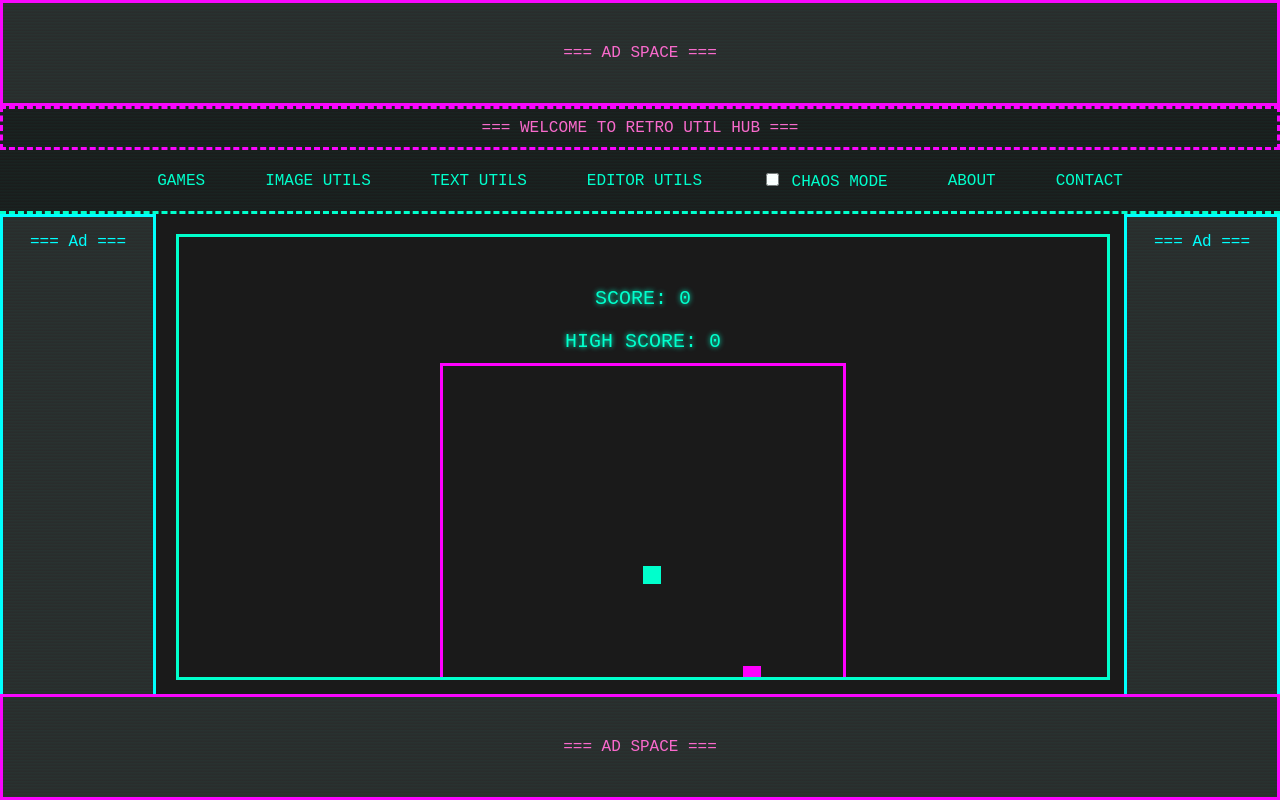
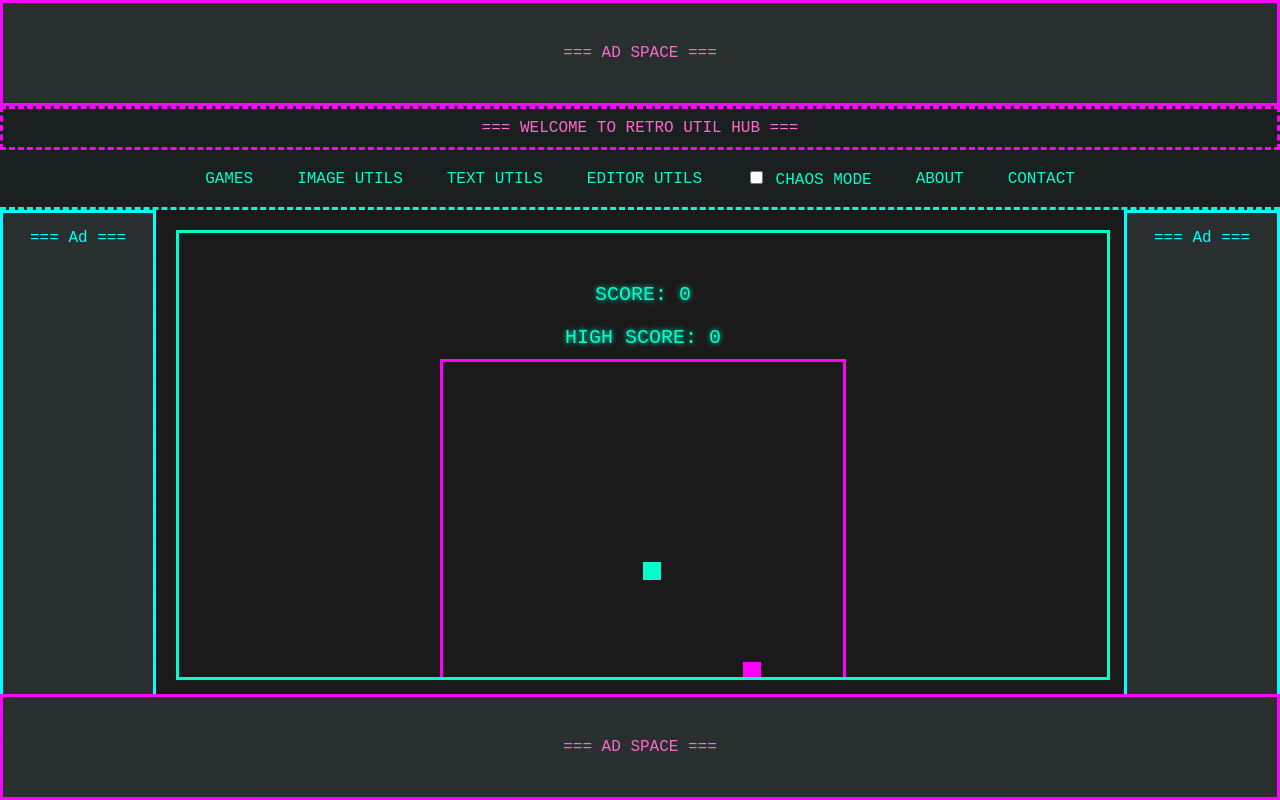
Before and after one commit to smsaleixo/main, a plain HTML site: page index.html in a window 1280 px wide. Drawn offline with Linux system fonts and the light colour scheme.

Commit message:
Update index.html

```diff
--- a/index.html
+++ b/index.html
@@ -78,22 +78,24 @@
             display: flex;
             justify-content: center;
             align-items: center;
-            flex-wrap: nowrap; /* Prevent wrapping for now */
-            gap: 30px; /* Increased spacing */
-            overflow-x: auto; /* Allow horizontal scroll if needed */
-            white-space: nowrap; /* Prevent text wrapping */
+            flex-wrap: nowrap;
+            gap: 20px; /* Reduced gap for tighter control */
+            overflow-x: auto;
+            white-space: nowrap;
         }
         .dropdown {
             position: relative;
+            display: flex; /* Switch to flex for better alignment */
+            align-items: center;
         }
         .dropdown-btn {
             color: #00ffcc;
             text-decoration: none;
-            padding: 10px 15px;
+            padding: 8px 12px; /* Reduced padding */
             cursor: pointer;
             text-transform: uppercase;
-            transition: all 0.2s;
-            display: inline-block; /* Ensure proper spacing */
+            transition: background 0.2s, color 0.2s, text-shadow 0.2s; /* Specify transitions */
+            border-radius: 5px; /* Add slight rounding for clarity */
         }
         .dropdown-btn:hover {
             background: #ff66cc;
@@ -139,11 +141,11 @@
         .top-menu a, .top-menu label {
             color: #00ffcc;
             text-decoration: none;
-            padding: 10px 15px;
+            padding: 8px 12px;
             cursor: pointer;
             text-transform: uppercase;
-            transition: all 0.2s;
-            display: inline-block;
+            transition: background 0.2s, color 0.2s, text-shadow 0.2s;
+            border-radius: 5px;
         }
         .top-menu a:hover, .top-menu label:hover {
             background: #ff66cc;
```
